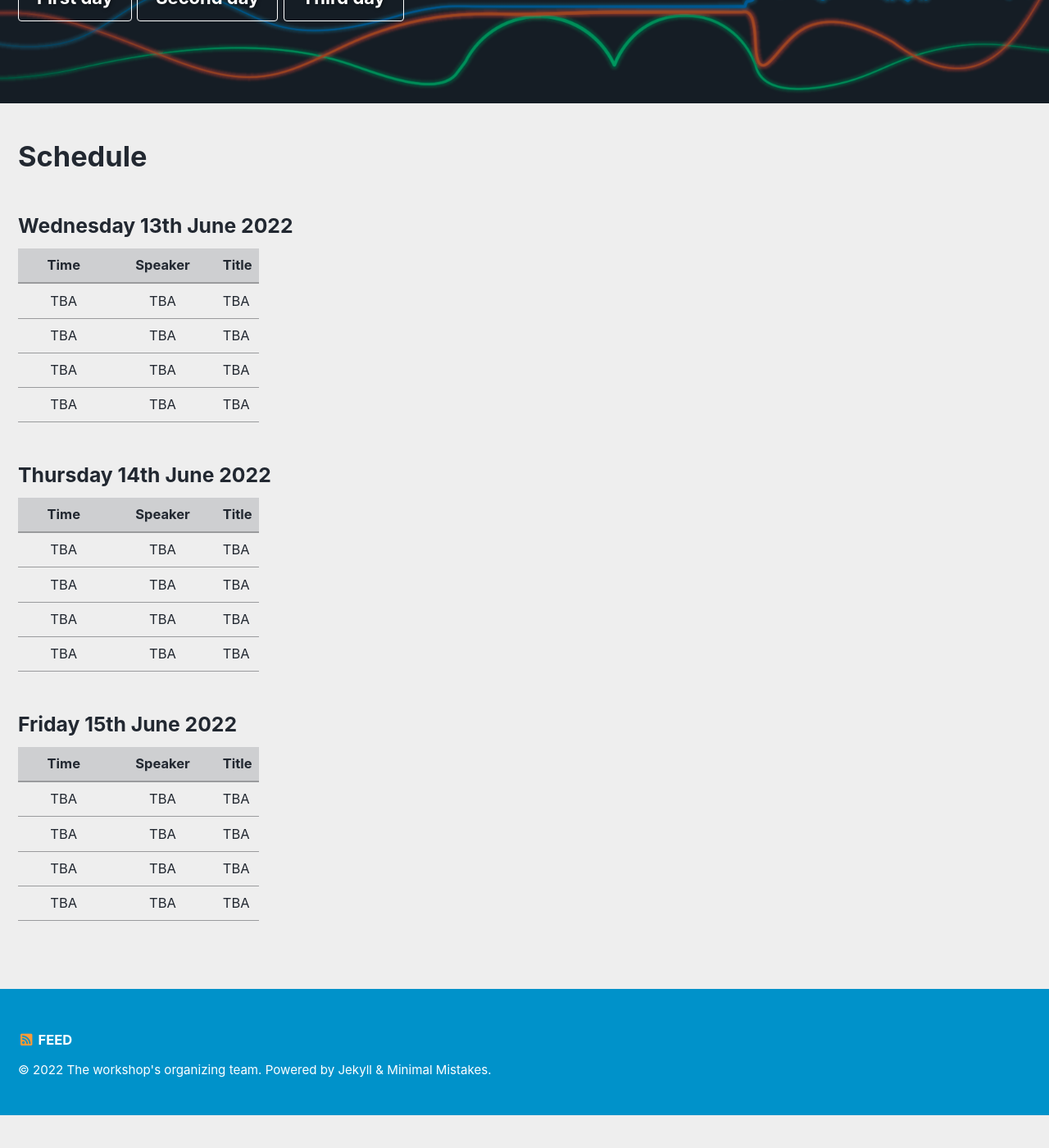
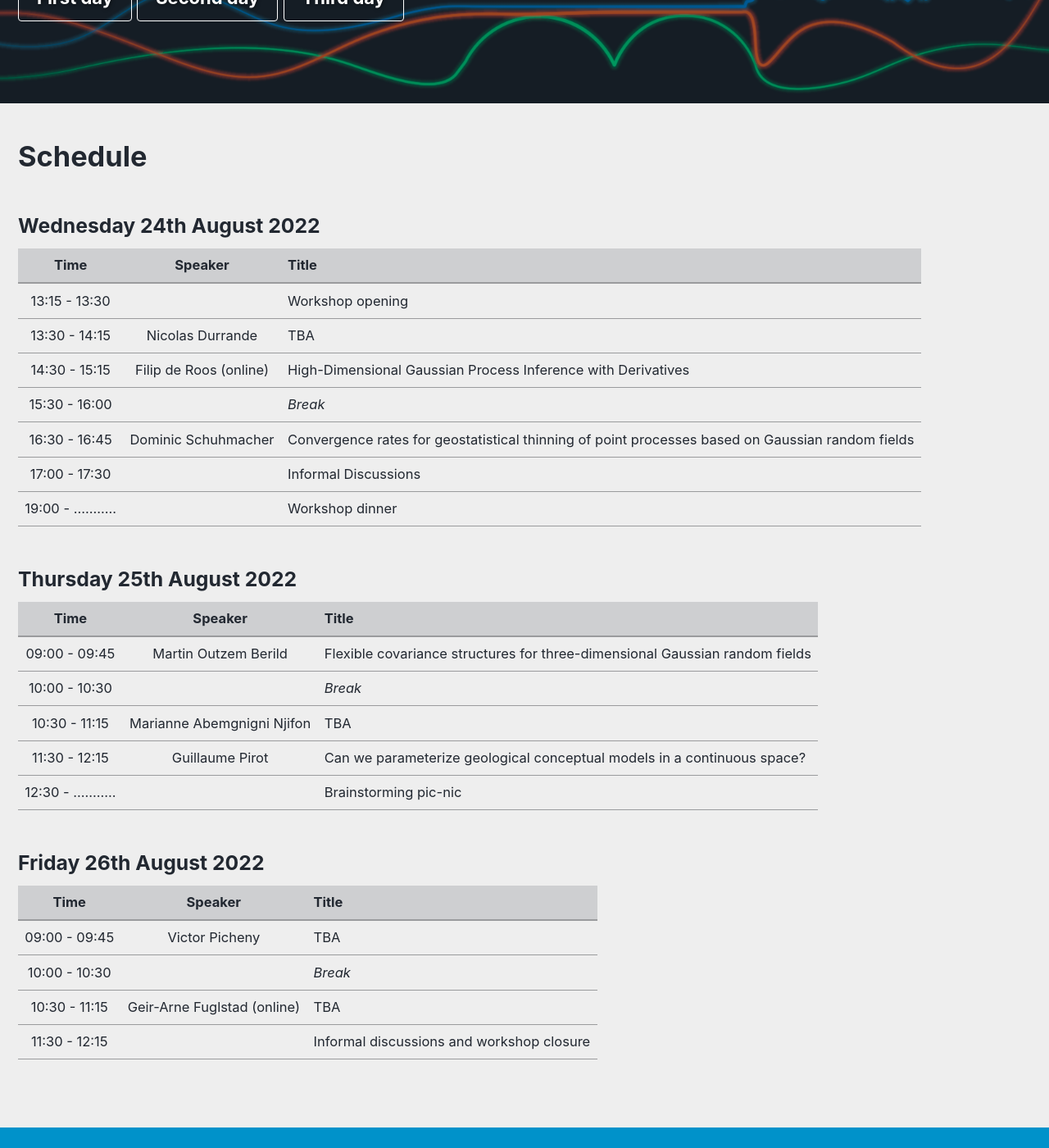
Before and after one commit to workshop-Bern-Toulouse/workshop-bern-toulouse.github.io, a Jekyll site: the page built from _pages/program.md, in a window 1280 px wide and 1400 px high, scrolled down 344 px. Shown: the whole window at 82% size. Built offline with Jekyll 4.4.1, drawn with Linux system fonts in a browser that asks for light colours; cached includes are drawn as plain includes; before the commit the page ends 1704 px from its top, so only the background shows below that.

Commit message:
update program

```diff
--- a/_data/navigation.yml
+++ b/_data/navigation.yml
@@ -1,7 +1,7 @@
 # main links
 main:
-  #- title: "Program"
-  #  url: /program/
+  - title: "Program"
+    url: /program/
 
   - title: "Speakers"
     url: /speakers/
--- a/_pages/program.md
+++ b/_pages/program.md
@@ -9,39 +9,43 @@ header:
   overlay_filter: 0.2
   actions:
     - label: "First day"
-      url: "/program/#monday-13th-june-2022"
+      url: "/program/#monday-24th-august-2022"
     - label: "Second day"
-      url: "/program/#tuesday-14th-june-2022"
+      url: "/program/#tuesday-25th-august-2022"
     - label: "Third day"
-      url: "/program/#wednesday-15th-june-2022"
+      url: "/program/#wednesday-26th-august-2022"
 
 ---
 
 # Schedule
 
-### Wednesday 13th June 2022
+### Wednesday 24th August 2022
 
 | &nbsp;&nbsp;&nbsp;&nbsp;&nbsp;&nbsp;&nbsp;Time&nbsp;&nbsp;&nbsp;&nbsp;&nbsp;&nbsp;&nbsp; | &nbsp;&nbsp;&nbsp;&nbsp;&nbsp;&nbsp;Speaker&nbsp;&nbsp;&nbsp;&nbsp;&nbsp;&nbsp; | Title |
 |:-----------:|:-------------:|:-------------------|
-| TBA | TBA | TBA |
-| TBA | TBA | TBA |
-| TBA | TBA | TBA |
-| TBA | TBA | TBA |
+| 13:15 - 13:30 | |  Workshop opening |
+| 13:30 - 14:15 | Nicolas Durrande | TBA |
+| 14:30 - 15:15 | Filip de Roos (online) | High-Dimensional Gaussian Process Inference with Derivatives  |
+| 15:30 - 16:00 |  | *Break*  |
+| 16:30 - 16:45 |  Dominic Schuhmacher | Convergence rates for geostatistical thinning of point processes based on Gaussian random fields |
+| 17:00 - 17:30 |  |  Informal Discussions |
+| 19:00 - ........... | |  Workshop dinner |
 
-### Thursday 14th June 2022
+### Thursday 25th August 2022
 
 | &nbsp;&nbsp;&nbsp;&nbsp;&nbsp;&nbsp;&nbsp;Time&nbsp;&nbsp;&nbsp;&nbsp;&nbsp;&nbsp;&nbsp; | &nbsp;&nbsp;&nbsp;&nbsp;&nbsp;&nbsp;Speaker&nbsp;&nbsp;&nbsp;&nbsp;&nbsp;&nbsp; | Title |
 |:-----------:|:-------------:|:-------------------|
-| TBA | TBA | TBA |
-| TBA | TBA | TBA |
-| TBA | TBA | TBA |
-| TBA | TBA | TBA |
+| 09:00 - 09:45 | Martin Outzem Berild | Flexible covariance structures for three-dimensional Gaussian random fields |
+| 10:00 - 10:30 |  | *Break*  |
+| 10:30 - 11:15 | Marianne Abemgnigni Njifon | TBA |
+| 11:30 - 12:15 | Guillaume Pirot  | Can we parameterize geological conceptual models in a continuous space? |
+| 12:30 - ........... |  | Brainstorming pic-nic |
 
-### Friday 15th June 2022
+### Friday 26th August 2022
 
 | &nbsp;&nbsp;&nbsp;&nbsp;&nbsp;&nbsp;&nbsp;Time&nbsp;&nbsp;&nbsp;&nbsp;&nbsp;&nbsp;&nbsp; | &nbsp;&nbsp;&nbsp;&nbsp;&nbsp;&nbsp;Speaker&nbsp;&nbsp;&nbsp;&nbsp;&nbsp;&nbsp; | Title |
 |:-----------:|:-------------:|:-------------------|
-| TBA | TBA | TBA |
-| TBA | TBA | TBA |
-| TBA | TBA | TBA |
-| TBA | TBA | TBA |
+| 09:00 - 09:45 | Victor Picheny  | TBA |
+| 10:00 - 10:30 |  | *Break*  |
+| 10:30 - 11:15 | Geir-Arne Fuglstad (online) | TBA |
+| 11:30 - 12:15 |  | Informal discussions and workshop closure |
```
